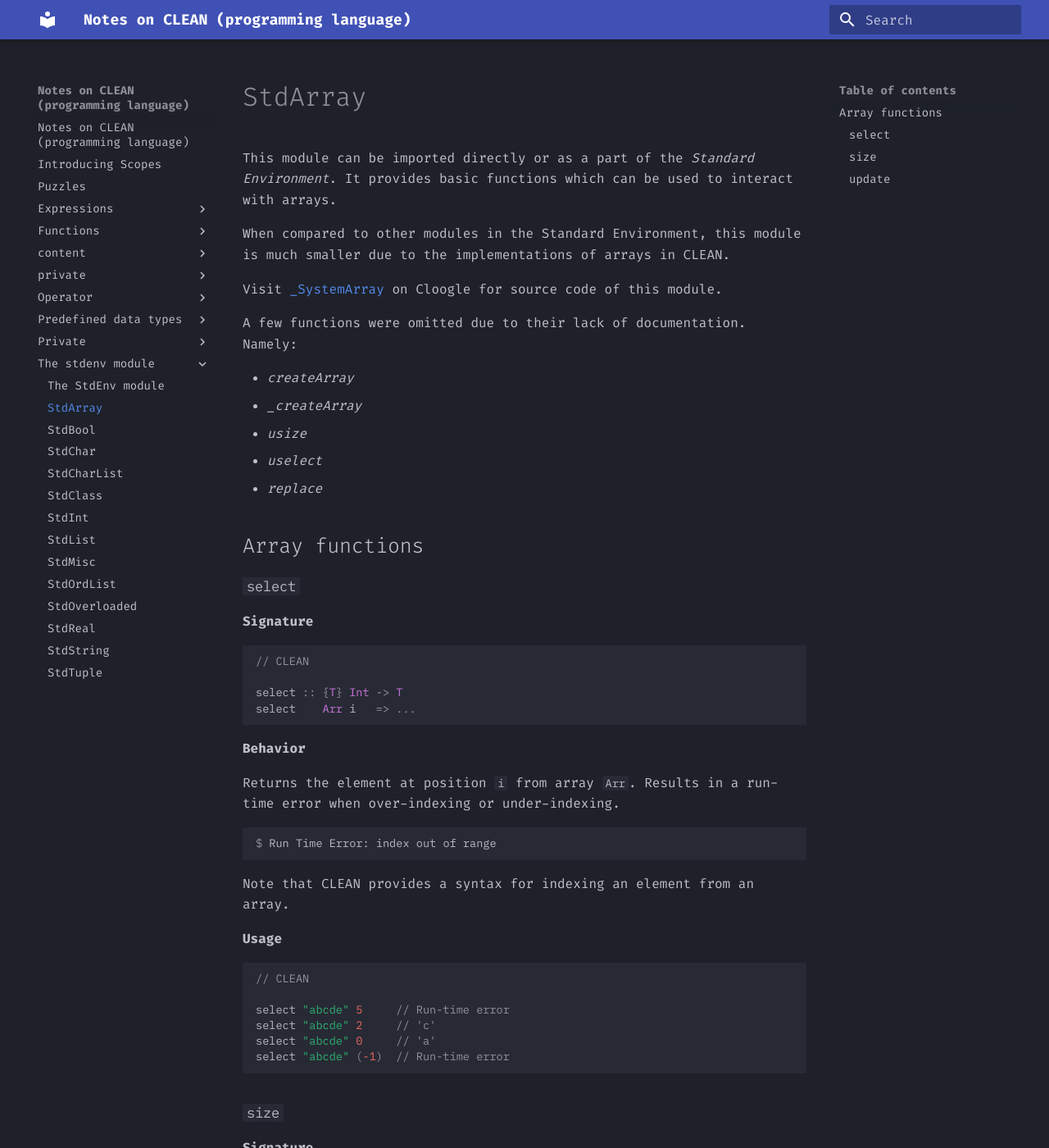
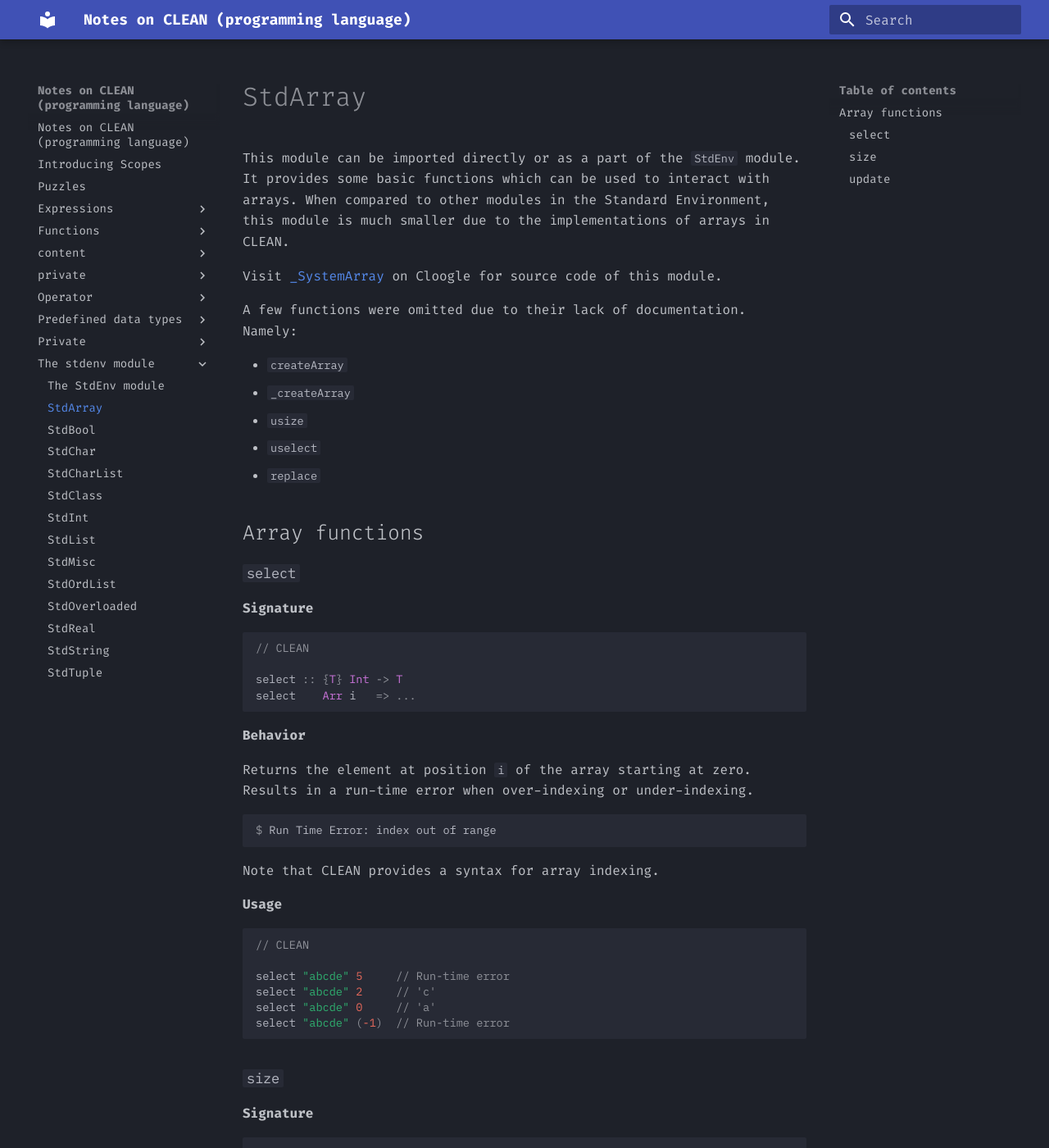
Before and after one commit to Eurydia/notes-on-clean-programming-language, an MkDocs documentation site: the page built from docs/the-stdenv-module/stdarray.md, in a window 1280 px wide and 1400 px high. Shown: the whole window at 82% size. Built offline with MkDocs 1.6.1 and Material for MkDocs 9.7.7, drawn with Linux system fonts in a browser that asks for light colours; some of the changed text lies outside the part shown.

Commit message:
Update stdarray.md

````diff
--- a/docs/the-stdenv-module/stdarray.md
+++ b/docs/the-stdenv-module/stdarray.md
@@ -4,9 +4,8 @@ Date of last full revision: 16/DEC/2023
 
 # StdArray
 
-This module can be imported directly or as a part of the *Standard Environment*.
-It provides basic functions which can be used to interact with arrays.
-
+This module can be imported directly or as a part of the `StdEnv` module.
+It provides some basic functions which can be used to interact with arrays.
 When compared to other modules in the Standard Environment, this module is much smaller due to the implementations of arrays in CLEAN.
 
 Visit [\_SystemArray](https://cloogle.org/src/#base-stdenv/_SystemArray;icl;line=1) on Cloogle for source code of this module.
@@ -14,11 +13,11 @@ Visit [\_SystemArray](https://cloogle.org/src/#base-stdenv/_SystemArray;icl;line
 A few functions were omitted due to their lack of documentation.
 Namely:
 
-- *createArray*
-- *_createArray*
-- *usize*
-- *uselect*
-- *replace*
+- `createArray`
+- `_createArray`
+- `usize`
+- `uselect`
+- `replace`
 
 ## Array functions
 
@@ -35,14 +34,14 @@ select    Arr i   => ...
 
 **Behavior**
 
-Returns the element at position `i` from array `Arr`.
+Returns the element at position `i` of the array starting at zero.
 Results in a run-time error when over-indexing or under-indexing.
 
 ```console
 $ Run Time Error: index out of range
 ```
 
-Note that CLEAN provides a syntax for indexing an element from an array.
+Note that CLEAN provides a syntax for array indexing.
 
 **Usage**
 
@@ -68,7 +67,7 @@ size    Arr => ...
 
 **Behavior**
 
-Returns the size of the array `Arr`.
+Returns the size of the array.
 
 **Usage**
 
@@ -94,7 +93,8 @@ update    Arr i   e => ...
 
 **Behavior**
 
-Updates the element at position `i` of array `Arr` with a new element `e`.
+Updates the element at position `i` of the array with a new element `e`.
+The position starts at zero.
 Results in a run-time error when over-indexing or under-indexing.
 
 ```console
````
